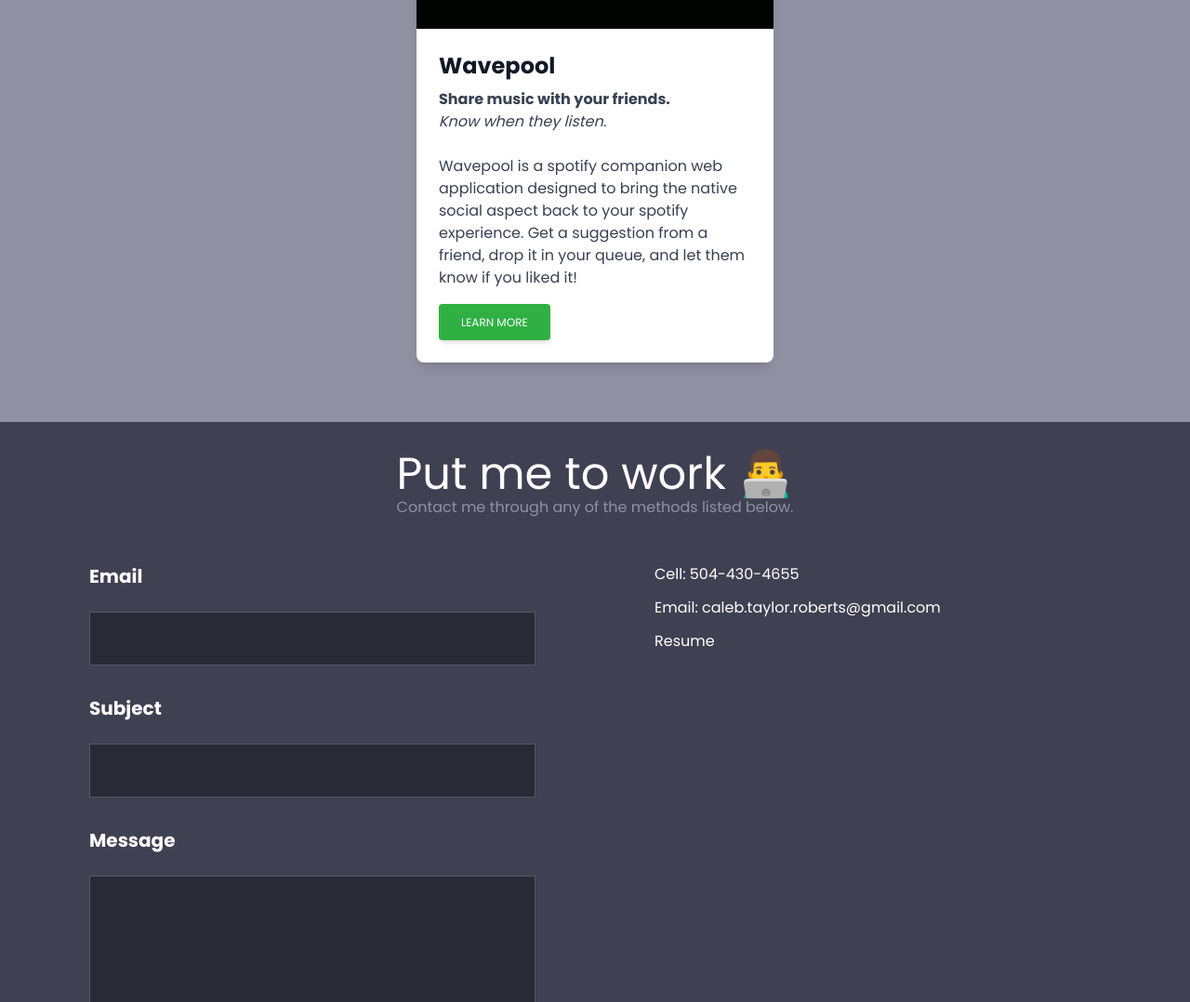
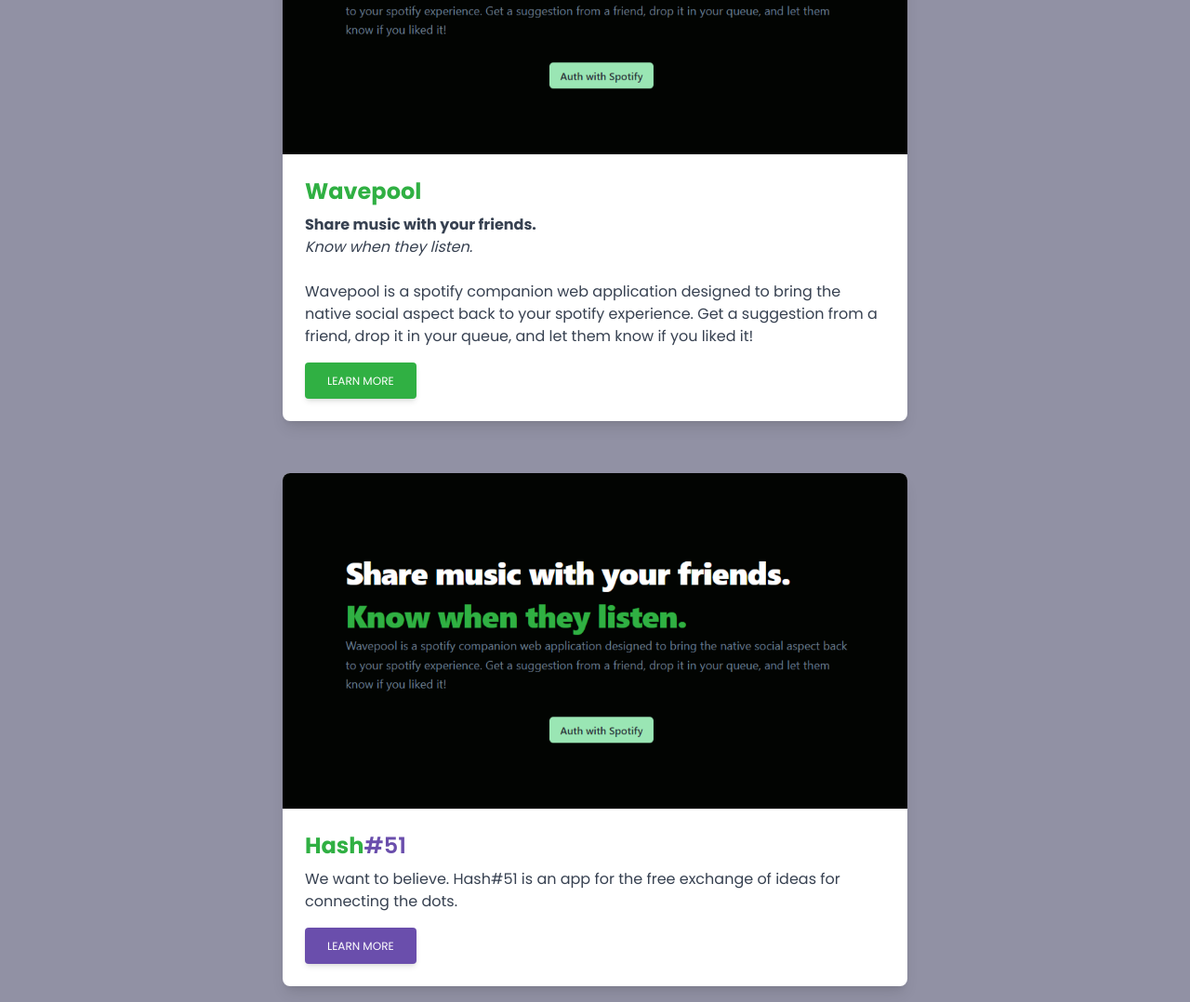
Before and after one commit to calebbbbs/portfolio, a React (Create React App) app in the folder frontend/: page / in a window 1280 px wide. Shown: the part 1052-2130 px from the top of the page at 93% size. Built offline with nearby package versions, Linux system fonts and the light colour scheme.

Commit message:
more portfolio cards

```diff
--- a/frontend/src/components/Bio.jsx
+++ b/frontend/src/components/Bio.jsx
@@ -4,7 +4,7 @@
 function Bio() {
   return (
     <>
-      <div className='box dark:grayscale-0'>
+      <div className='box'>
         <div className='box-border xs:w-12 mx-auto max-w-3xl rounded-lg overflow-hidden shadow-lg bg-white dark:bg-black opacity-80'>
           <div className='px-4 py-4 flex flex-wrap'>
             <p className='text-xl text-slate-700 dark:text-white text-right'>
--- a/frontend/src/components/Portfolio.jsx
+++ b/frontend/src/components/Portfolio.jsx
@@ -3,34 +3,30 @@
 function Portfolio() {
   return (
     <>
-      <div className='bg-secondary box flex justify-between items-center w-auto dark:bg-black pt-8'>
+      <div className='bg-secondary box flex justify-between items-center w-auto dark:bg-black pt-3'>
         <section className='w-full'>
           <h1 className='dark:text-[#9a30cf] text-input text-center text-5xl underline-offset-4'>
             Portfolio
           </h1>
           <hr className='border-black dark:border-[#9a30cf]' />
 
-          <div className='flex flex-col justify-center py-16'>
+          <div className='flex flex-col justify-center py-16 gap-14'>
             <div className='flex justify-center'>
-              <div className='rounded-lg shadow-lg bg-white dark:bg-black max-w-sm'>
+              <div className='rounded-lg shadow-lg bg-white dark:bg-[#758087] max-w-2xl'>
                 <a
                   href='https://github.com/Wave-Pool/wavepool'
-                  onClick={(() =>{
-
-                  })}
+                  onClick={() => {}}
                 >
-                  <img
-                    className='rounded-t-lg '
-                    src={screenshot}
-                    alt=''
-                  />
+                  <img className='rounded-t-lg' src={screenshot} alt='' />
                 </a>
                 <div className='p-6'>
-                  <h5 className='text-gray-900 dark:text-white text-2xl font-medium mb-2'>
+                  <h5 className='text-[#30B043] dark:brightness-125 dark:contrast-125 text-2xl font-medium mb-2'>
                     <strong>Wavepool</strong>
                   </h5>
                   <p className='text-gray-700 dark:text-white text-base mb-4'>
-                   <strong>Share music with your friends.</strong> <br /> <em>Know when they listen.</em> <br /><br />
+                    <strong>Share music with your friends.</strong> <br />{' '}
+                    <em>Know when they listen.</em> <br />
+                    <br />
                     Wavepool is a spotify companion web application designed to
                     bring the native social aspect back to your spotify
                     experience. Get a suggestion from a friend, drop it in your
@@ -38,7 +34,32 @@
                   </p>
                   <button
                     type='button'
-                    className=' inline-block px-6 py-3 bg-[#30B043] text-white font-medium text-xs leading-tight uppercase rounded shadow-md hover:bg-[#30B043] hover:shadow-lg focus:bg-[#30B043] focus:shadow-lg focus:outline-none focus:ring-0 active:bg-[#29973a] active:shadow-lg transition duration-150 ease-in-out'
+                    className=' inline-block px-6 py-3 bg-[#30B043] text-white font-medium text-xs leading-tight uppercase rounded shadow-md hover:bg-[#30B043] hover:shadow-lg focus:bg-[#30B043] focus:shadow-lg focus:outline-none focus:ring-0 active:bg-[#29973a] active:shadow-lg transition duration-150 ease-in-out hover:animate-bounce'
+                  >
+                    Learn More
+                  </button>
+                </div>
+              </div>
+            </div>
+            <div className='flex justify-center'>
+              <div className='rounded-lg shadow-lg bg-white dark:bg-[#758087] max-w-2xl'>
+                <a
+                  href='https://github.com/SpaceExecs/Hash51'
+                  onClick={() => {}}
+                >
+                  <img className='rounded-t-lg' src={screenshot} alt='' />
+                </a>
+                <div className='p-6'>
+                  <h5 className='text-[#30B043] dark:brightness-125 dark:contrast-125 text-2xl font-medium mb-2'>
+                    <strong>Hash</strong><span className='text-[#6a4eac] font-semibold'>#51</span>
+                  </h5>
+                  <p className='text-gray-700 dark:text-white text-base mb-4'>
+                    We want to believe. Hash#51 is an app for the free exchange
+                    of ideas for connecting the dots.
+                  </p>
+                  <button
+                    type='button'
+                    className=' inline-block px-6 py-3 bg-[#6a4eac] text-white font-medium text-xs leading-tight uppercase rounded shadow-md hover:bg-[#6a4eac] hover:shadow-lg focus:bg-[#6a4eac] focus:shadow-lg focus:outline-none focus:ring-0 active:bg-[#3a2a5e] active:shadow-lg transition duration-150 ease-in-out hover:animate-bounce'
                   >
                     Learn More
                   </button>
--- a/frontend/src/index.css
+++ b/frontend/src/index.css
@@ -5,6 +5,5 @@
 @import url('https://fonts.googleapis.com/css2?family=Poppins:wght@400;600;700&display=swap');
 
 body{
-  background-color: snow;
   font-family: 'poppins'
 }
--- a/frontend/src/pages/ContactMe.jsx
+++ b/frontend/src/pages/ContactMe.jsx
@@ -16,19 +16,19 @@
                 <label className='text-white block mb-6 text-xl font-bold'>
                   Email
                 </label>
-                <input className='w-full border border-input-border bg-input dark:bg-gray-400 px-4 py-4 text-white dark:text-black' type='email' name='yourEmail'/>
+                <input className='w-full border border-input-border bg-input dark:bg-[#758087] px-4 py-4 text-white dark:text-black' type='email' name='yourEmail'/>
               </div>
               <div>
                 <label className='text-white block mb-6 text-xl font-bold'>
                   Subject
                 </label>
-                <input className='w-full border border-input-border bg-input dark:bg-gray-400 px-4 py-4 text-white dark:text-black' type='text' name='yourSubject'/>
+                <input className='w-full border border-input-border bg-input dark:bg-[#758087] px-4 py-4 text-white dark:text-black' type='text' name='yourSubject'/>
               </div>
               <div>
                 <label className='text-white block mb-6 text-xl font-bold'>
                   Message
                 </label>
-                <textarea className='w-full border border-input-border bg-input dark:bg-gray-400 text-white dark:text-black px-4 py-4 h-56 resize-none' name='yourMessage'></textarea>
+                <textarea className='w-full border border-input-border bg-input dark:bg-[#758087] text-white dark:text-black px-4 py-4 h-56 resize-none' name='yourMessage'></textarea>
               </div>
               <button className='transition ease-in-out delay-150 hover:-translate-y-1 hover:scale-110 hover:bg-emerald-600 hover:brightness-100 duration-300 px-6 py-3 bg-input dark:bg-[#9a30cf] dark:hover:bg-[#9a30cf] dark:hover:shadow-[#9a30cf]/50 dark:shadow-[#9a30cf]/20 shadow-lg text-white font-bold' type='submit'>
                 Send it!
--- a/frontend/src/pages/Landing.jsx
+++ b/frontend/src/pages/Landing.jsx
@@ -12,7 +12,7 @@
   return (
     <>
       {/* <Terminal /> */}
-      <div className='bg-little-rock bg-center bg-cover dark:grayscale box py-24 brightness-95'>
+      <div className='bg-bw_lr bg-center bg-cover dark:bg-bw_lr box py-24 brightness-95'>
         <Bio />
       </div>
       <Portfolio />
@@ -25,25 +25,25 @@
             Contact me through any of the methods listed below.
           </p>
 
-          <form className='w-full grid lg:grid-cols-2 gap-8 lg:gap-32 my-12 justify-center' action='mailto:caleb.taylor.roberts@gmail.com' method='post' encType='text/plain'>
+          <div className='w-full grid lg:grid-cols-2 gap-8 lg:gap-32 my-12 justify-center' action='mailto:caleb.taylor.roberts@gmail.com' method='post' encType='text/plain'>
             <div className='space-y-8'>
               <div>
                 <label className='text-white block mb-6 text-xl font-bold'>
                   Email
                 </label>
-                <input className='w-full border border-input-border bg-input dark:bg-gray-400 px-4 py-4 text-white dark:text-black' type='email' name='yourEmail'/>
+                <input className='w-full border border-input-border bg-input dark:bg-[#758087] px-4 py-4 text-white dark:text-black' type='email' name='yourEmail'/>
               </div>
               <div>
                 <label className='text-white block mb-6 text-xl font-bold'>
                   Subject
                 </label>
-                <input className='w-full border border-input-border bg-input dark:bg-gray-400 px-4 py-4 text-white dark:text-black' type='text' name='yourSubject'/>
+                <input className='w-full border border-input-border bg-input dark:bg-[#758087] px-4 py-4 text-white dark:text-black' type='text' name='yourSubject'/>
               </div>
               <div>
                 <label className='text-white block mb-6 text-xl font-bold'>
                   Message
                 </label>
-                <textarea className='w-full border border-input-border bg-input dark:bg-gray-400 text-white dark:text-black px-4 py-4 h-56 resize-none' name='yourMessage'></textarea>
+                <textarea className='w-full border border-input-border bg-input dark:bg-[#758087] text-white dark:text-black px-4 py-4 h-56 resize-none' name='yourMessage'></textarea>
               </div>
               <button className='transition ease-in-out delay-150 hover:-translate-y-1 hover:scale-110 hover:bg-emerald-600 hover:shadow-emerald-600/20 hover:brightness-100 duration-300 px-6 py-3 bg-input dark:bg-[#9a30cf] dark:hover:bg-[#9a30cf] dark:hover:shadow-[#9a30cf]/40 dark:shadow-[#9a30cf]/20 shadow-lg shadow-input/40 text-white font-bold' type='submit'>
                 Send it!
@@ -65,7 +65,7 @@
                 Resume
               </a>
             </div>
-          </form>
+          </div>
         </section>
       </div>
       {/* <ContactMe /> */}
--- a/frontend/tailwind.config.js
+++ b/frontend/tailwind.config.js
@@ -14,7 +14,8 @@
         'input': '#2A2A35',
       },
       backgroundImage: {
-        'little-rock': "url('assets/untitled-1-2.jpg')"
+        'little-rock': "url('assets/untitled-1-2.jpg')",
+        'bw_lr': "url('assets/untitled-1-2-bw.jpg')",
       },
     },
     FontFamily: {
```
Also changed, not shown: 1 other file (tests, documents, lock files or other folders).
